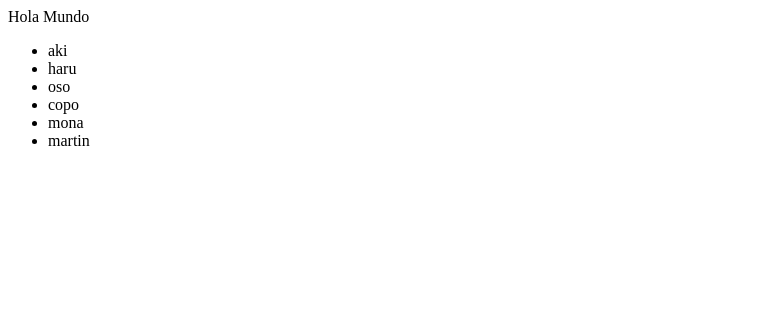
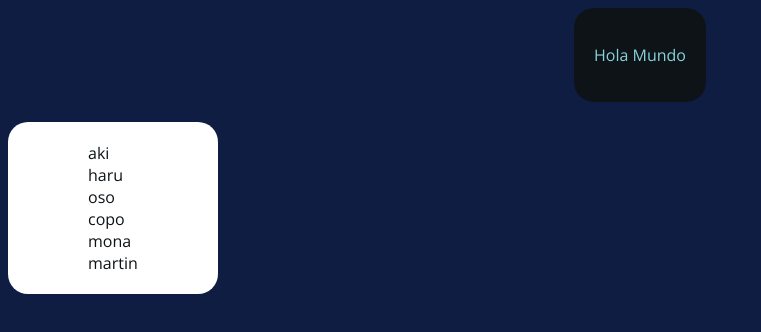
Before and after one commit to kokoelloko/prueba, a plain HTML site: page index.html in a window 1280 px wide. Shown: the whole page, without its empty margins (0-761 px from the left). Drawn offline with nearby package versions, Linux system fonts and the light colour scheme.

Commit message:
agrego la hoja de estilos

```diff
--- a/index.html
+++ b/index.html
@@ -1,9 +1,20 @@
 <html>
     <head>
+        <!-- Hoja de estilos -->
+        <link rel="stylesheet" href="/style.css">
 
+        <!-- Tipografías -->
+        <link rel="preconnect" href="https://fonts.googleapis.com">
+        <link rel="preconnect" href="https://fonts.gstatic.com" crossorigin>
+        <link href="https://fonts.googleapis.com/css2?family=Open+Sans:ital,wght@0,300;0,400;0,500;0,600;0,700;0,800;1,300;1,400;1,500;1,600;1,700;1,800&display=swap" rel="stylesheet">
     </head>
+
     <body>
+        <div class="header">
             <p>Hola Mundo</p>
+        </div>
+
+        <div class="nav">
             <ul>
                 <li>aki</li>
                 <li>haru</li>
@@ -12,5 +23,6 @@
                 <li>mona</li>
                 <li>martin</li>
             </ul>
+        </div>
     </body>
 </html>
--- /dev/null
+++ b/style.css
@@ -0,0 +1,29 @@
+body {
+    font-family: 'Open Sans', sans-serif;
+    background: #101D42;
+    color: #89D2DC;
+}
+
+.header {
+    background: #0D1317;
+    padding: 20px;
+    border-radius: 20px;
+    width: fit-content;
+    margin: 0 auto;
+}
+
+.nav {
+    background: #ffffff;
+    border-radius: 20px;
+    width: fit-content;
+    padding: 20px 80px;
+    margin-top: 20px;
+    color: #0D1317;
+}
+.nav ul {
+    padding: 0;
+    margin: 0;
+}
+.nav ul li {
+    list-style: none;
+}
```
Lines whose indentation alone changed are shown as unchanged.
